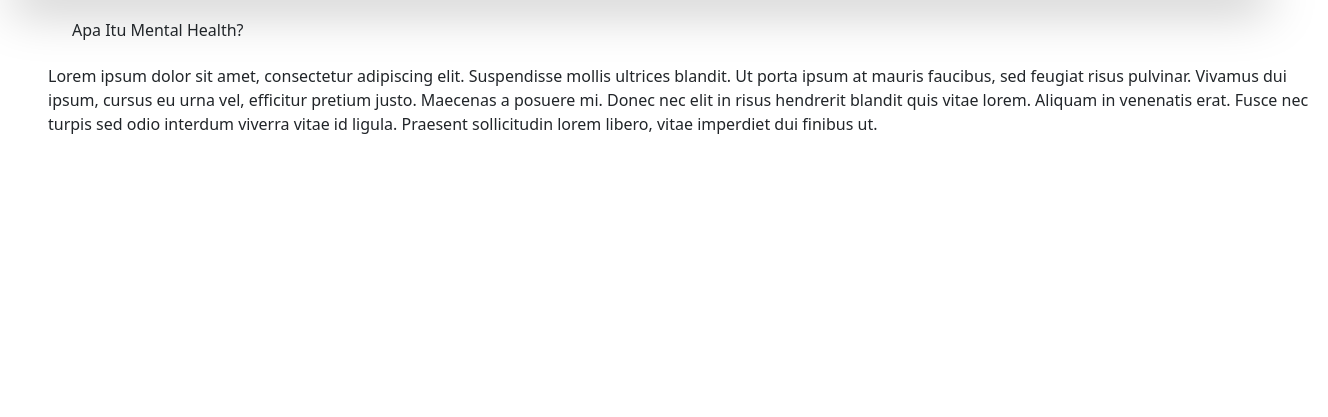
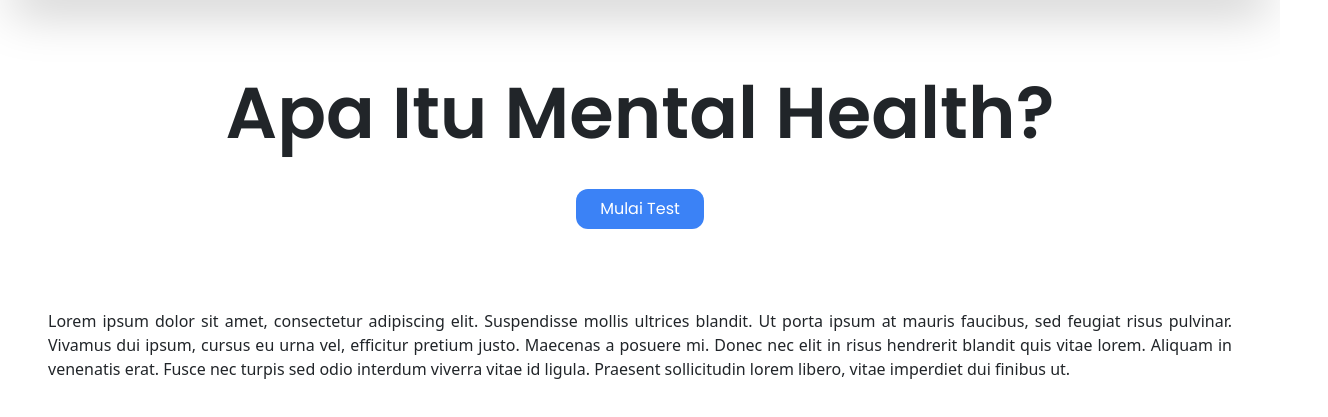
Before and after one commit to dzakyfzl/projek_web_mental_health, a website: page page/index.html in a window 1280 px wide. Shown: the part 59-476 px from the top of the page, 1328 px wide, since content can reach past the window. Drawn offline with nearby package versions, Linux system fonts and the light colour scheme; a web font is replaced by a local one.

Commit message:
Adding Pages

```diff
--- a/page/index.html
+++ b/page/index.html
@@ -16,15 +16,12 @@
     <link rel="stylesheet" href="/src/css/style.css">
 
     <!-- fonts -->
-    <link rel="preconnect" href="https://fonts.googleapis.com" />
-    <link rel="preconnect" href="https://fonts.gstatic.com" crossorigin />
-    <link
-      href="https://fonts.googleapis.com/css2?family=Playfair+Display:ital,wght@0,400..900;1,400..900&display=swap"
-      rel="stylesheet"
-    />
+    <style>
+      @import url('https://fonts.googleapis.com/css2?family=Poppins:ital,wght@0,100;0,200;0,300;0,400;0,500;0,600;0,700;0,800;0,900;1,100;1,200;1,300;1,400;1,500;1,600;1,700;1,800;1,900&display=swap');
+      </style>
   </head>
 
-<body class="font-medium">
+<body>
     <header class="shadow-2xl flex justify-between items-center">
       <div class="flex items-stretch">
         <div class="p-3 hover:bg-gray-200">
@@ -36,15 +33,17 @@
       </div>
       <div class="flex pt-3 pb-3 pr-5"><a href="#">Account</a></div>
     </header>
-    <div class="mx-5 w-full h-full">
-      <div class="p-4">
-        <h1>Apa Itu Mental Health?</h1>
+    <div class="mx-5">
+      <div class=" my-20 text-center">
+        <h1 class="text-center font-poppins font-semibold text-7xl max-sm:text-4xl">Apa Itu Mental Health?</h1>
+        <button class="mt-10 py-2 px-4 rounded-xl bg-blue-500 text-white font-poppins">Mulai Test</button>
       </div>
-      <div class="">
+      <div class="items-center text-justify max-sm:text-sm">
         <p>Lorem ipsum dolor sit amet, consectetur adipiscing elit. Suspendisse mollis ultrices blandit. Ut porta ipsum at mauris faucibus,
           sed feugiat risus pulvinar. Vivamus dui ipsum, cursus eu urna vel, efficitur pretium justo.
           Maecenas a posuere mi. Donec nec elit in risus hendrerit blandit quis vitae lorem. Aliquam in venenatis erat.
-          Fusce nec turpis sed odio interdum viverra vitae id ligula. Praesent sollicitudin lorem libero, vitae imperdiet dui finibus ut.
+          Fusce nec turpis sed odio interdum viverra vitae
+          id ligula. Praesent sollicitudin lorem libero, vitae imperdiet dui finibus ut.
         </p>
       </div>
     </div>
--- a/src/css/input.css
+++ b/src/css/input.css
@@ -1,5 +1,3 @@
 @tailwind base;
 @tailwind components;
 @tailwind utilities;
-
-@import url('https://fonts.googleapis.com/css2?family=Inter:ital,opsz,wght@0,14..32,100..900;1,14..32,100..900&display=swap');
--- a/tailwind.config.js
+++ b/tailwind.config.js
@@ -4,7 +4,8 @@ module.exports = {
   theme: {
     extend: {
       fontFamily: {
-        inter: ["Inter", "sans-serif"]
+        inter : ["Inter", "sans-serif"],
+        poppins : ["poppins","sans-serif"],
     },
   },
 },
```
Also changed, not shown: src/css/style.css.
